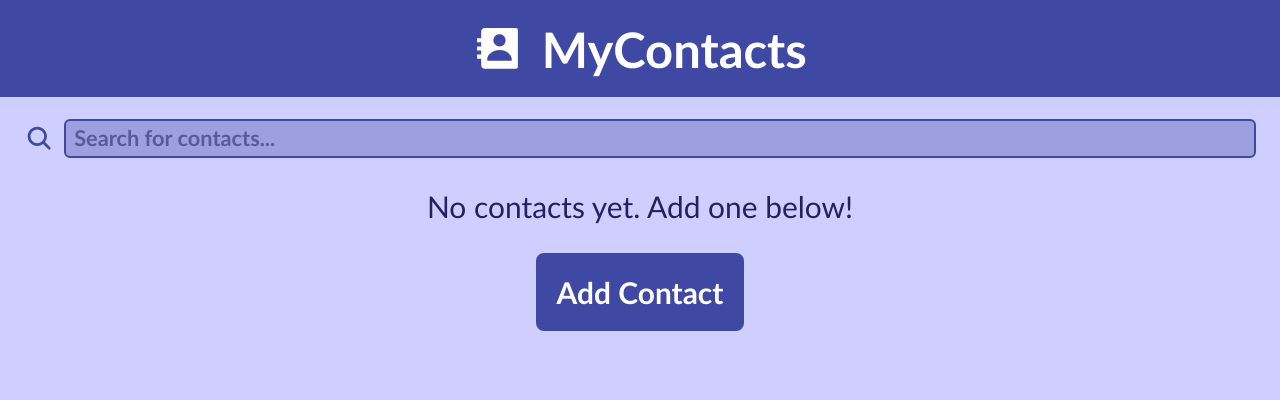
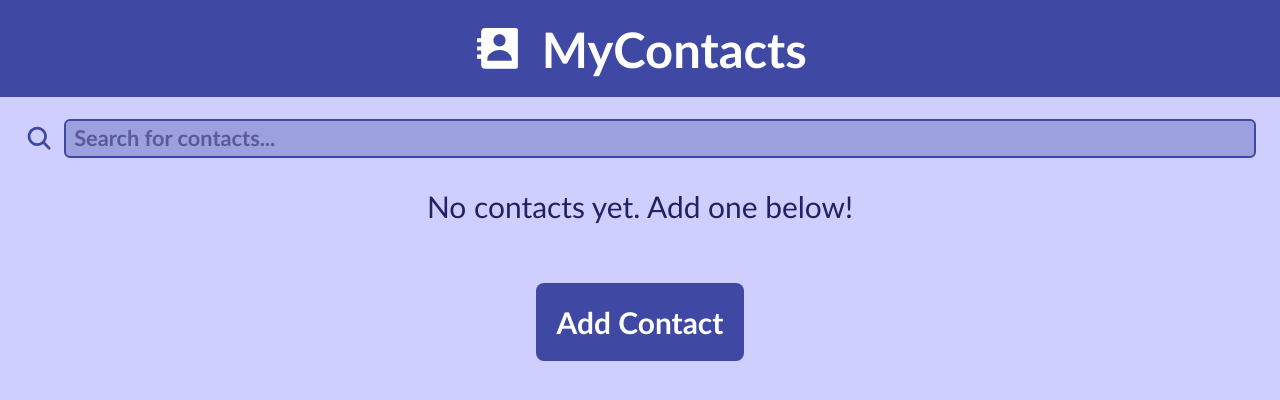
Before and after one commit to lana-bu/contactbook_webapp, a React (Vite) app: page / in a window 1280 px wide. Shown: the top 400 px of the page. Built offline with nearby package versions, Linux system fonts and the light colour scheme.

Commit message:
add contact button spacing

```diff
--- a/src/App.css
+++ b/src/App.css
@@ -123,6 +123,10 @@
 
 .btn:hover {
   background-color: var(--secondary-color);
+}
+
+.popup-trigger-btn {
+  margin: var(--spacing) 0 2em;
 }
 
 .popup-container { /* used to center add contact button */
--- a/src/components/ContactForm.jsx
+++ b/src/components/ContactForm.jsx
@@ -49,7 +49,7 @@ const ContactForm = function(props) {
     }
 
     return (
-        <Popup className='form-popup' trigger = {<button className="btn">Add Contact</button>} modal nested>
+        <Popup className='form-popup' trigger = {<button className="btn popup-trigger-btn">Add Contact</button>} modal nested>
             {
                 close => (
                     <div>
```
